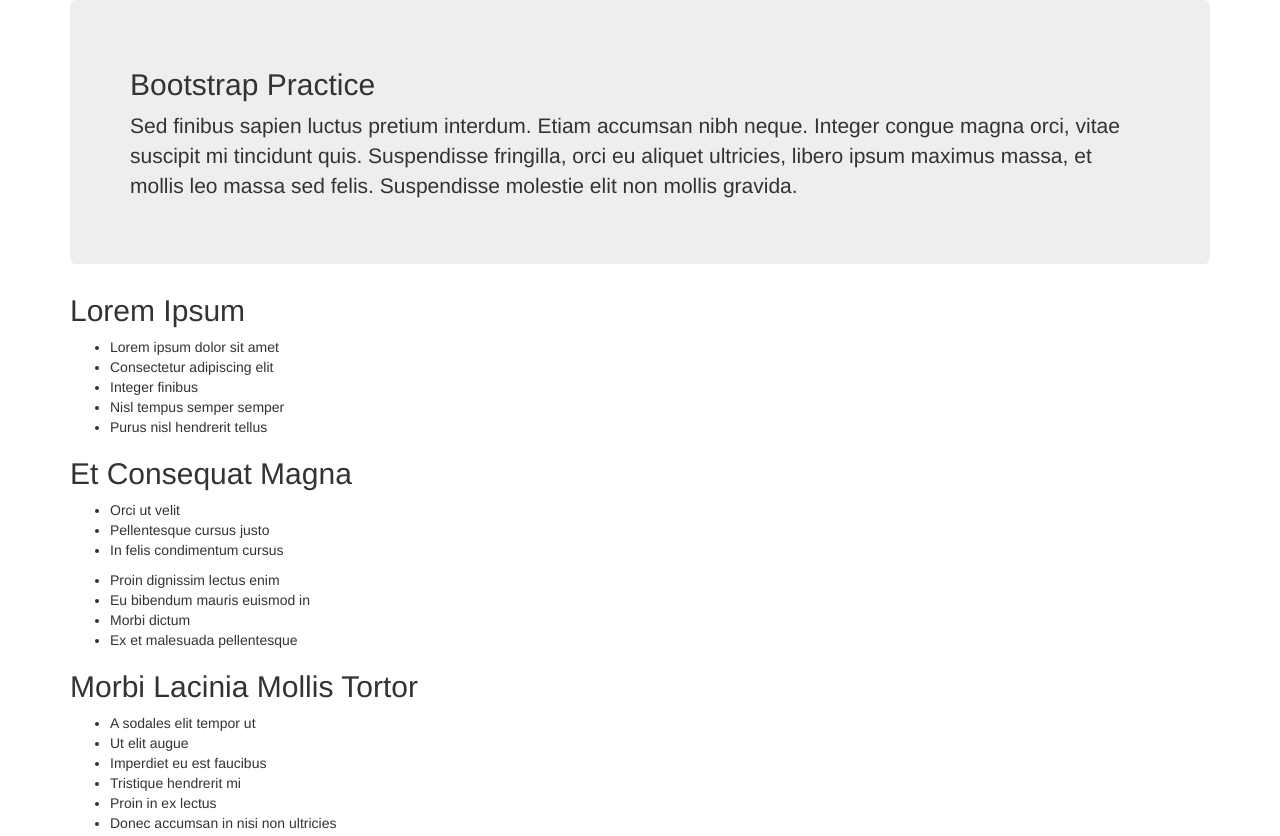
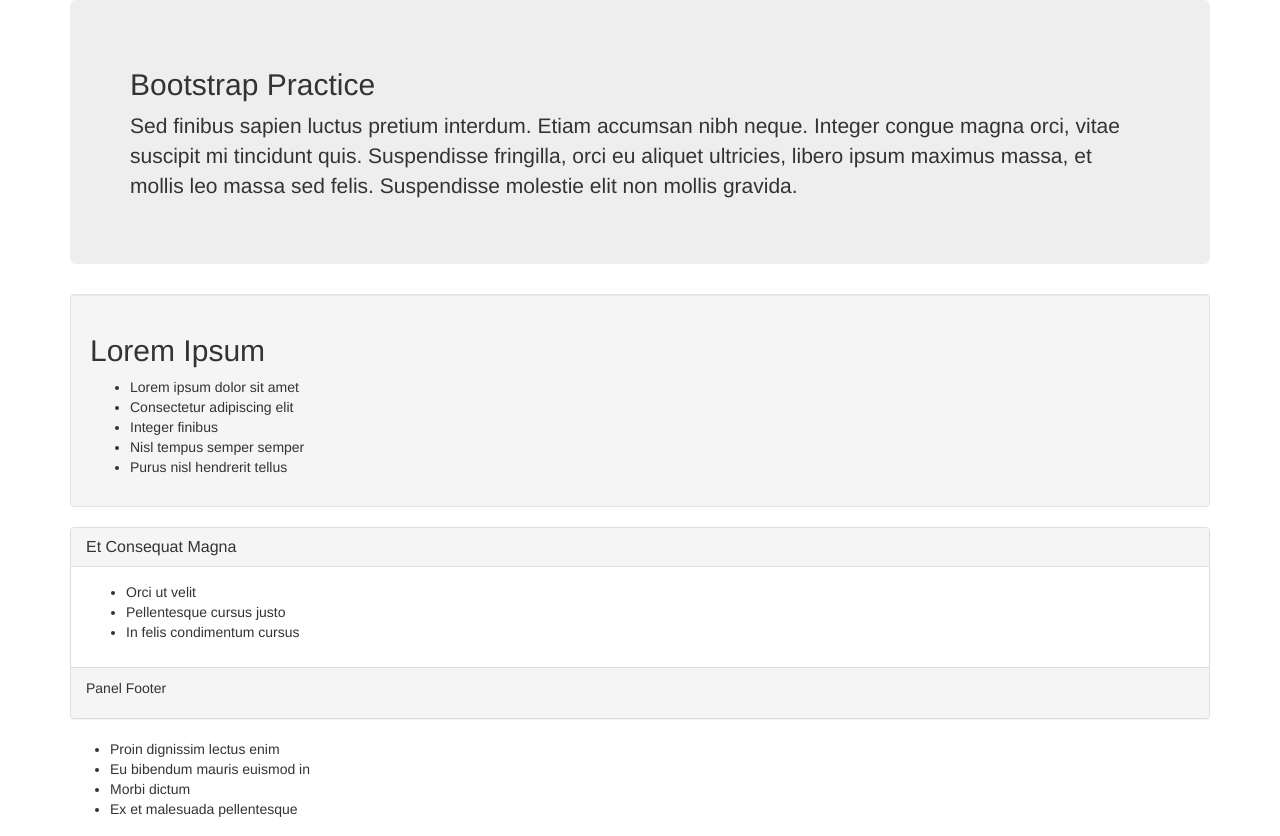
Before and after one commit to HassibIbrahim/Bootstrap-Practice, a plain HTML site: page index.html in a window 1280 px wide. Shown: the top 836 px of the page. Drawn offline with Linux system fonts and the light colour scheme.

Commit message:
added bootstrap panel element

```diff
--- a/index.html
+++ b/index.html
@@ -11,6 +11,7 @@
     <h2>Bootstrap Practice</h2>
     <p>Sed finibus sapien luctus pretium interdum. Etiam accumsan nibh neque. Integer congue magna orci, vitae suscipit mi tincidunt quis. Suspendisse fringilla, orci eu aliquet ultricies, libero ipsum maximus massa, et mollis leo massa sed felis. Suspendisse molestie elit non mollis gravida.</p>
   </div>
+  <div class ="well">
     <h2>Lorem Ipsum</h2>
     <ul>
       <li>Lorem ipsum dolor sit amet</li>
@@ -19,12 +20,22 @@
       <li>Nisl tempus semper semper</li>
       <li>Purus nisl hendrerit tellus</li>
     </ul>
-    <h2>Et Consequat Magna</h2>
+  </div>
+  <div class="panel panel-default">
+    <div class="panel-heading">
+      <h2 class="panel-title">Et Consequat Magna</h2>
+    </div>
+    <div class="panel-body">
     <ul>
       <li>Orci ut velit</li>
       <li>Pellentesque cursus justo</li>
       <li>In felis condimentum cursus</li>
     </ul>
+  </div>
+  <div class="panel-footer">
+    <p>Panel Footer</p>
+</div>
+</div>
     <ul>
       <li>Proin dignissim lectus enim</li>
       <li>Eu bibendum mauris euismod in</li>
```
